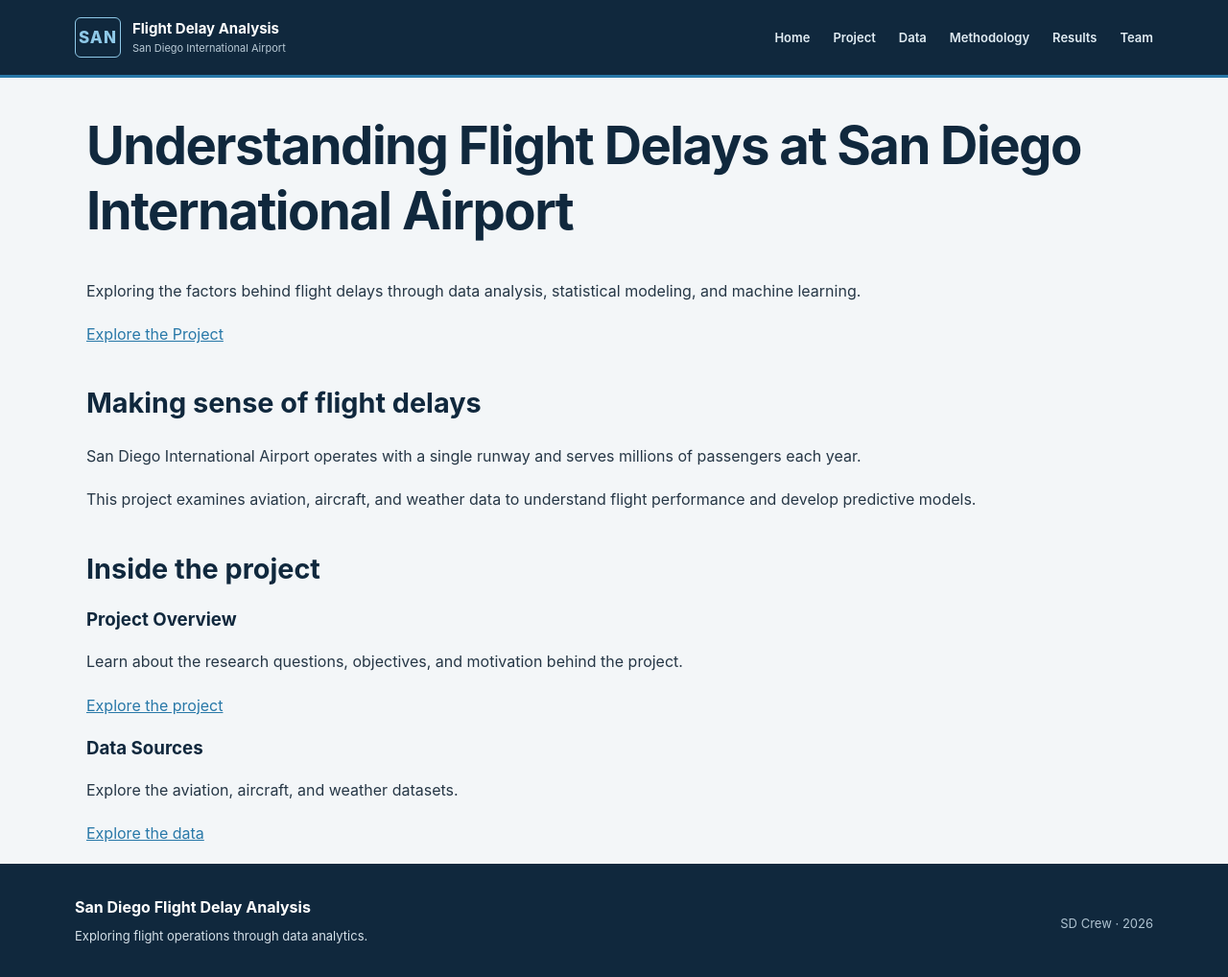
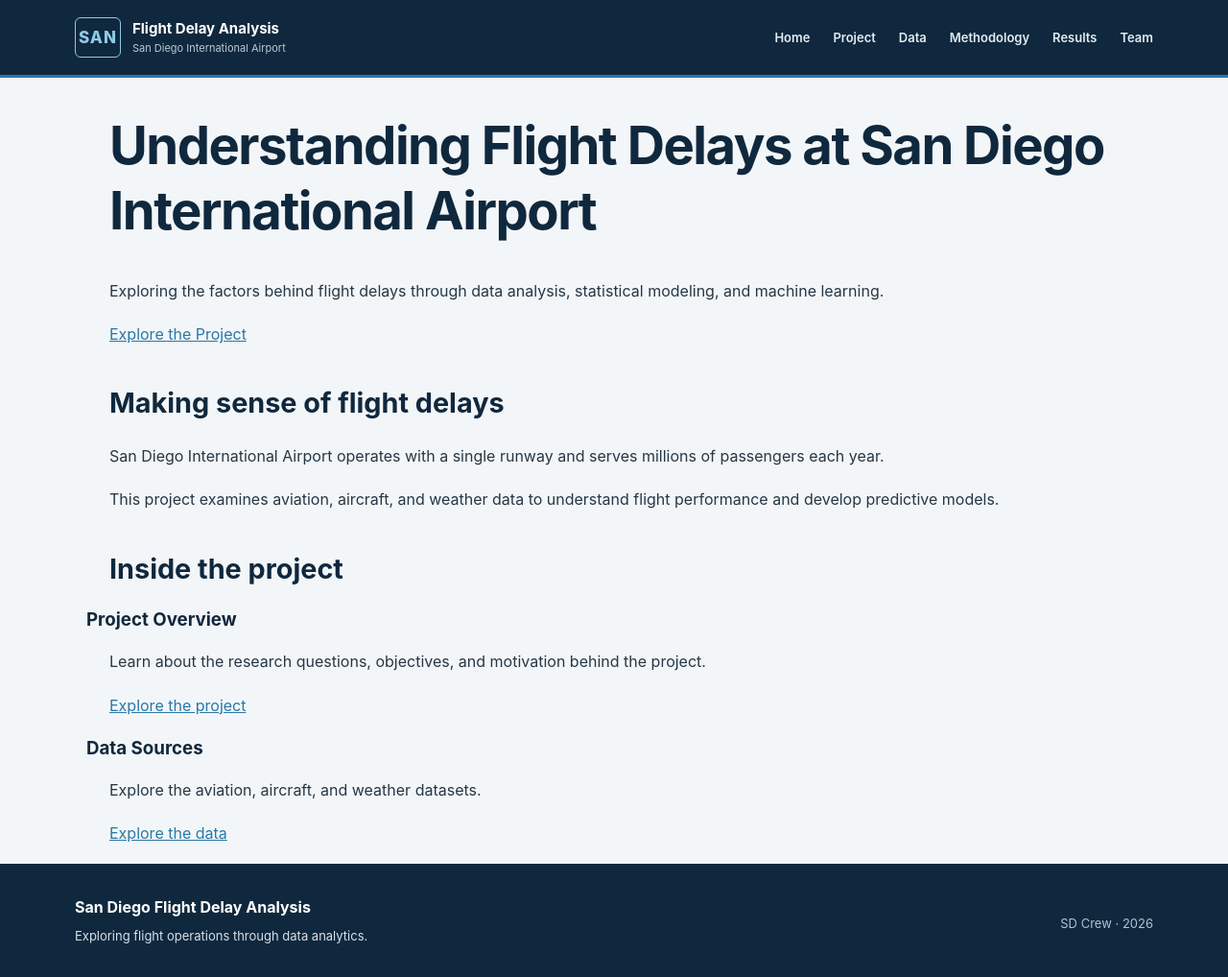
Before and after one commit to agaffney-hub/San-Flight-Delays, a Jekyll site: the page built from index.md, in a window 1280 px wide. Shown: the whole page at 96% size. Built offline with Jekyll 4.4.1, drawn with Linux system fonts in a browser that asks for light colours.

Commit message:
Resolving homepage not centered issue

```diff
--- a/assets/css/style.css
+++ b/assets/css/style.css
@@ -154,6 +154,16 @@ img {
   width: min(1100px, calc(100% - 2rem));
   margin-left: auto;
   margin-right: auto;
+}
+
+#main-content > h1,
+#main-content > h2,
+#main-content > p {
+  max-width: var(--content-width);
+  margin-left: auto;
+  margin-right: auto;
+  padding-left: 24px;
+  padding-right: 24px;
 }
 
 /* 4. Reusable sections */
```
